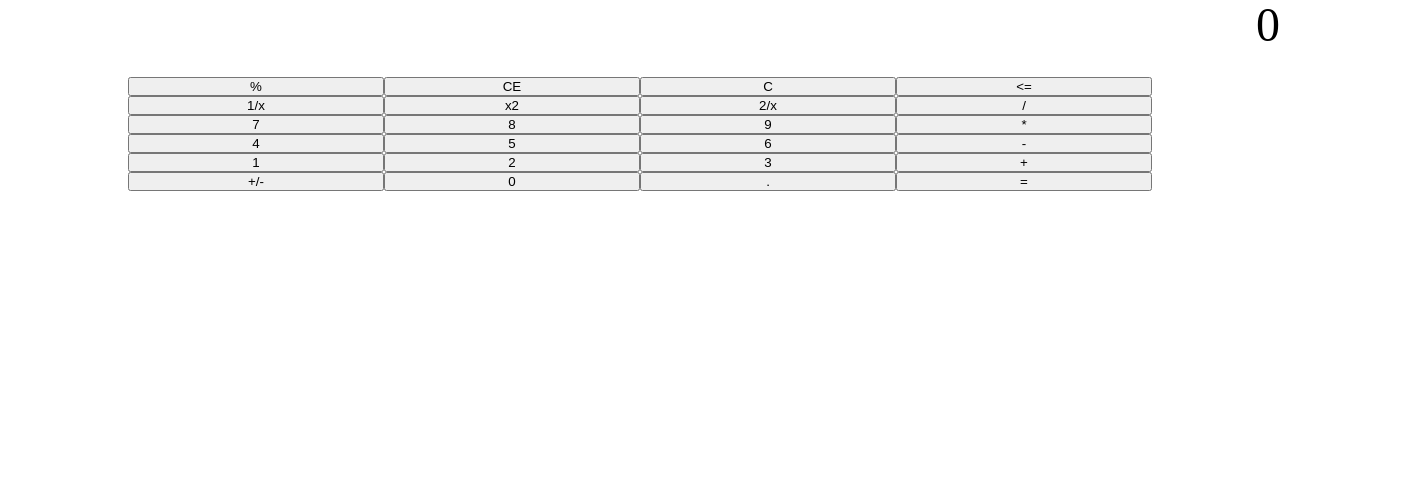
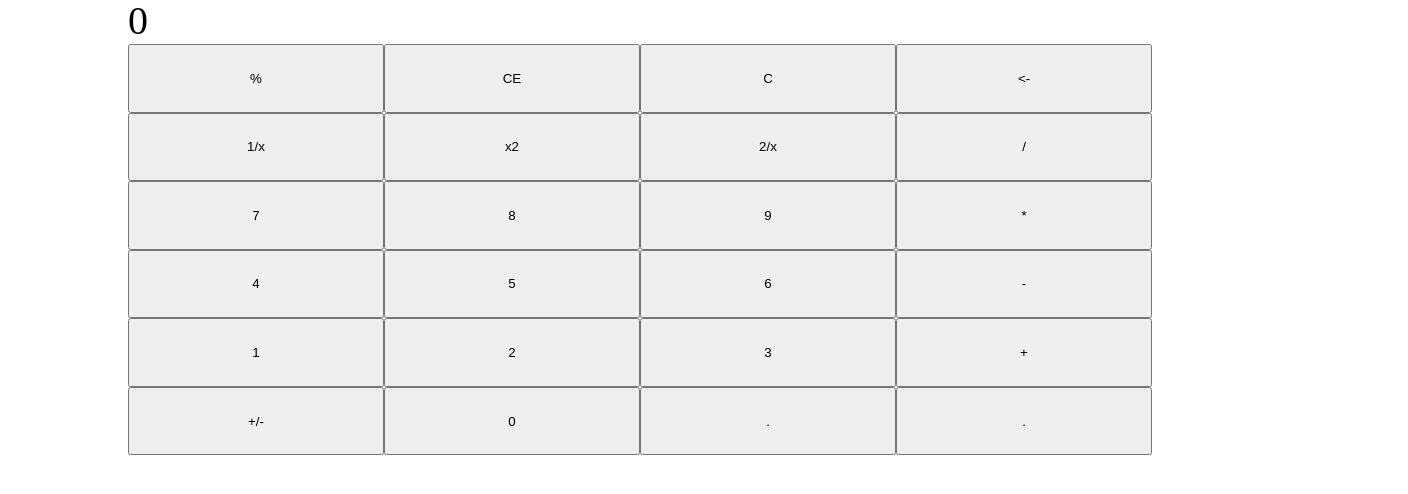
Before and after one commit to Ebonwulf/calculator, a plain HTML site: page index.html in a window 1280 px wide. Shown: the part 58-552 px from the top of the page, 1408 px wide, since content can reach past the window. Drawn offline with Linux system fonts and the light colour scheme.

Commit message:
changes made to grid layout and html changes to the button elements in prep for making the operator buttons to function properly

```diff
--- a/css/_layout.scss
+++ b/css/_layout.scss
@@ -3,16 +3,17 @@ h1 {
   font-size: 3em;
 }
 
-.output {
-  display: flex;
-  justify-content: flex-end;
-  height: 10vh;
-  font-size: 3em;
-}
-
 .calc-buttons {
+  height: 60vh;
   display: grid;
   grid-template-columns: repeat(4, 1fr);
-  grid-template-rows: repeat(6, 1fr);
+  grid-template-rows: repeat(7, 1fr);
   margin: 0 10%;
 }
+.display {
+  grid-column: 1 / -1;
+  width: 100%;
+  height: 100%;
+  font-size: 2.5em;
+  margin: 0 10%;
+}
--- a/index.html
+++ b/index.html
@@ -9,33 +9,36 @@
   </head>
   <body>
     <h1>Calculator</h1>
-    <div class="output">0</div>
-    <section class="calc-buttons">
-      <button>%</button>
-      <button>CE</button>
-      <button>C</button>
-      <button><=</div>
-      <button>1/x</button>
-      <button>x2</button>
-      <button>2/x</button>
-      <button>/</button>
-      <button>7</button>
-      <button>8</button>
-      <button>9</button>
-      <button>*</button>
-      <button>4</button>
-      <button>5</button>
-      <button>6</button>
-      <button>-</button>
-      <button>1</button>
-      <button>2</button>
-      <button>3</button>
-      <button>+</button>
-      <button>+/-</button>
-      <button>0</button>
-      <button>.</button>
-      <button>=</button>
-    </section>
+    <div class="calculator">
+      <div class="display">0</div>
+      <div class="calc-buttons">
+        <button class="button" data-operation="%">%</button>
+        <button class="button" data-all-clear="CE">CE</button>
+        <button class="button" data-delete="C">C</button>
+        <button class="button" data-delete="<-"><-</button>
+        <button class="button" data-operation="1/x">1/x</button>
+        <button class="button" data-operation="x2">x2</button>
+        <button class="button" data-operation="2/x">2/x</button>
+        <button class="button" data-operation="/">/</button>
+        <button class="button" data-number="7" value="7">7</button>
+        <button class="button" data-number="8" value="8">8</button>
+        <button class="button" data-number="9" value="9">9</button>
+        <button class="button" data-operation="*">*</button>
+        <button class="button" data-number="4" value="4">4</button>
+        <button class="button" data-number="5" value="5">5</button>
+        <button class="button" data-number="6" value="6">6</button>
+        <button class="button" data-operation="-">-</button>
+        <button class="button" data-number="1" value="1">1</button>
+        <button class="button" data-number="2" value="2">2</button>
+        <button class="button" data-number="3" value="3">3</button>
+        <button class="button" data-operation="+">+</button>
+        <button class="button" data-operation="+/-">+/-</button>
+        <button class="button" data-number="7" value="0">0</button>
+        <button class="button" data-number="7" value=".">.</button>
+        <button class="button" data-equals="=" value="=">.</button>
+      </div>
+    </div>
+
     <script src="./main.js"></script>
   </body>
 </html>
--- a/main.js
+++ b/main.js
@@ -0,0 +1,14 @@
+const numButtons = document.querySelectorAll('[data-number]');
+const operatButtons = document.querySelectorAll('[data-operation]');
+const equalsButton = document.querySelector('[data-equals]');
+const deleteButton = document.querySelectorAll('[data-delete]');
+const allClearButton = document.querySelector('[data-all-clear]');
+
+numButtons.forEach((button) => {
+  button.addEventListener('click', () => {
+    const value = button.value;
+    console.log(value);
+    // output.value = value;
+    // console.log(output);
+  });
+});
```
Also changed, not shown: css/main.css.
